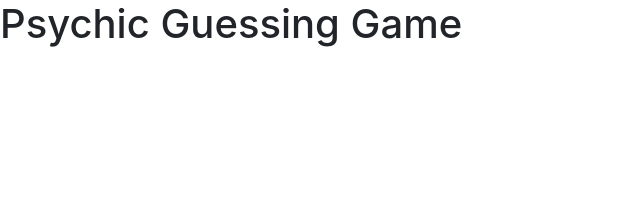
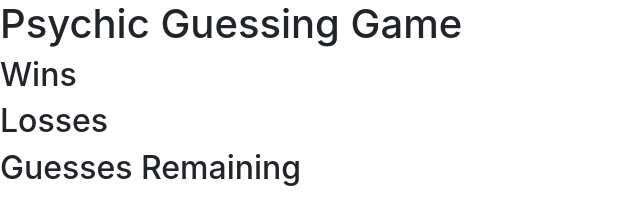
Before and after one commit to WildestDeuce/Psychic-Game, a plain HTML site: page index.html in a window 1280 px wide. Shown: the whole page, without its empty margins (0-640 px from the left). Drawn offline with nearby package versions, Linux system fonts and the light colour scheme.

Commit message:
wins losses guessesremaing ids added

```diff
--- a/index.html
+++ b/index.html
@@ -12,6 +12,10 @@
 </head>
 <h1>Psychic Guessing Game</h1>
 
+<h2>Wins<span id="wins"></span></h2>
+<h2>Losses<span id="losses"></span></h2>
+<h2>Guesses Remaining<span id="guessesRemaining"></span></h2>
+
 <body>
 
 </body>
```
